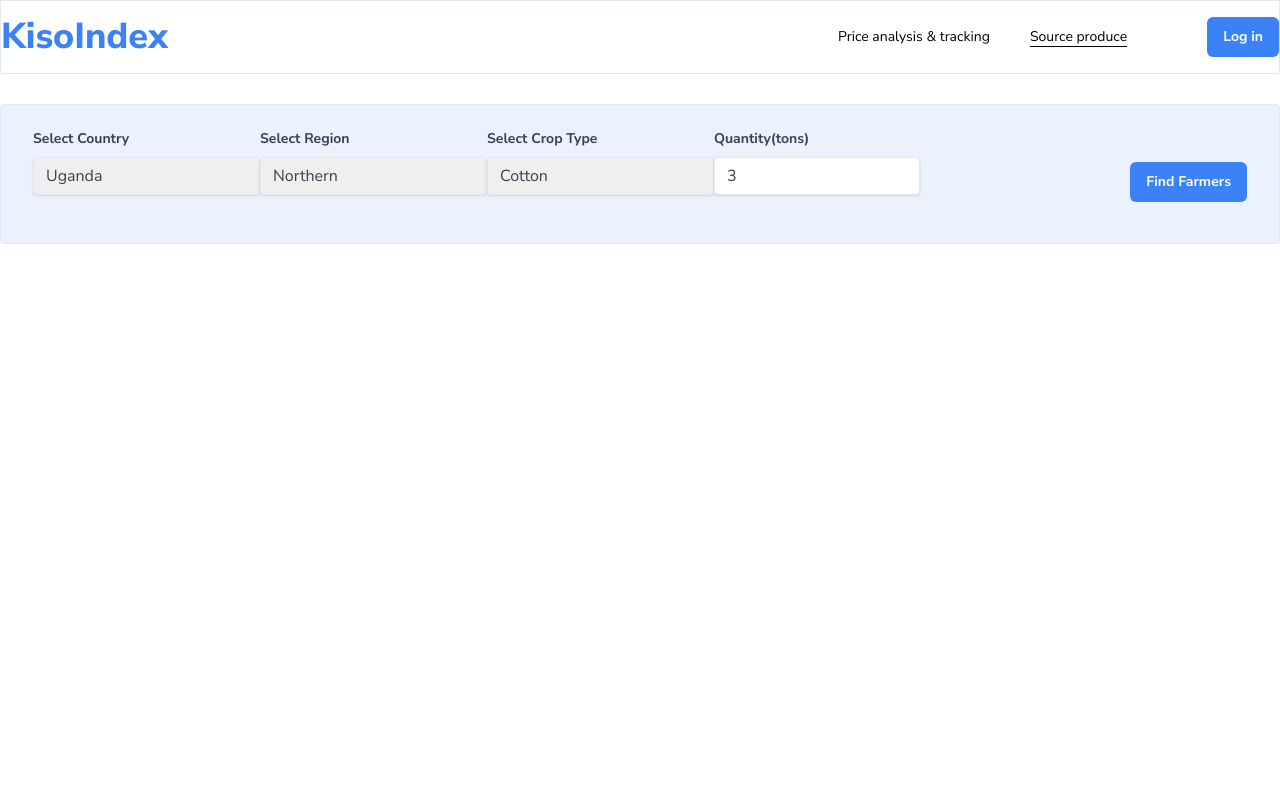
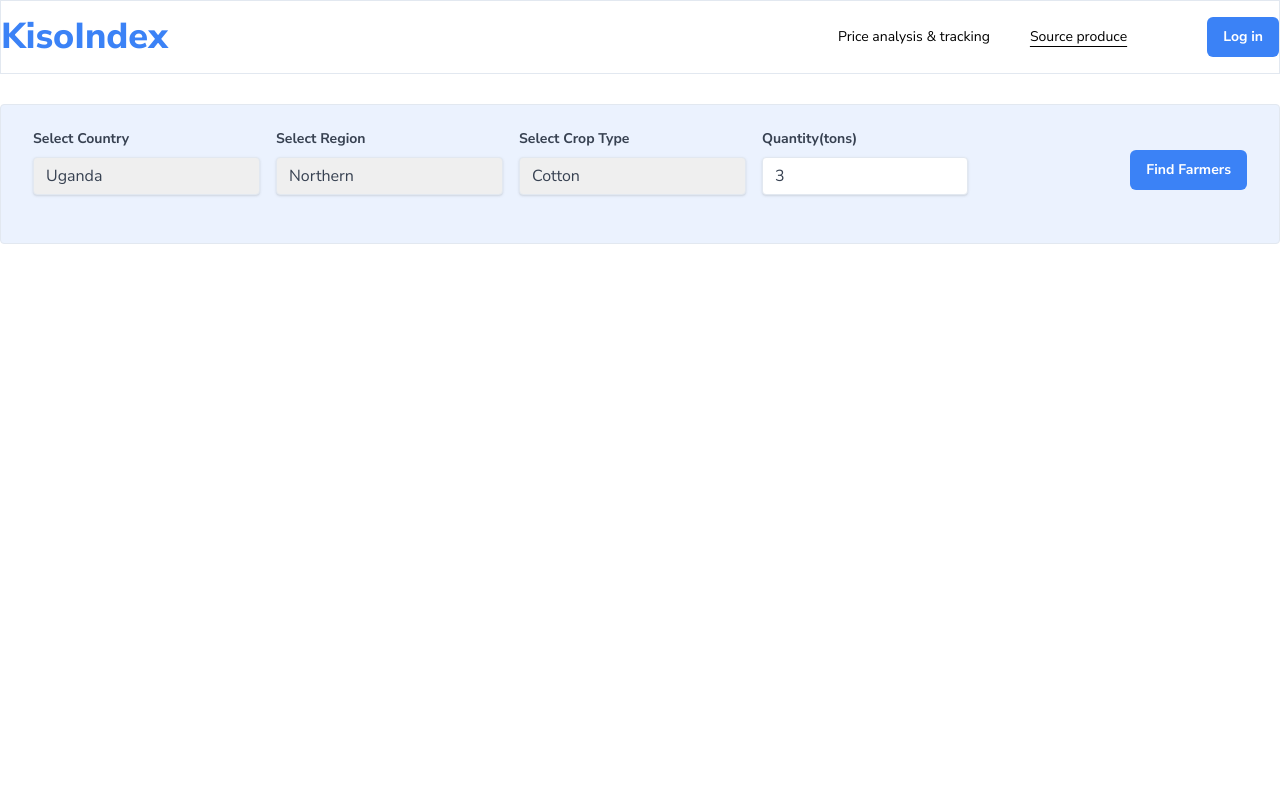
Before and after one commit to OpiniIsaac/kisofresh-frontEnd, a Next.js app: page /SourceProduce in a window 1280 px wide. Shown: the top 800 px of the page. Built offline with nearby package versions, Linux system fonts and the light colour scheme.

Commit message:
minor ui fixes

```diff
--- a/app/SourceProduce/page.tsx
+++ b/app/SourceProduce/page.tsx
@@ -126,7 +126,7 @@
             className="bg-blue-500/10 flex justify-between border hover:shadow-lg rounded px-8 pt-6 pb-8 mb-4 w-full"
           >
             {/* Form inputs */}
-            <div className="flex">
+            <div className="flex gap-4">
               {/* Select Country */}
               <div className="mb-4">
                 <label
@@ -208,7 +208,7 @@
             </div>
 
             {/* Submit button */}
-            <div className="flex items-center justify-end pt-6">
+            <div className="flex items-center justify-end">
               <Button type="submit" onClick={handlePage}>
                 Find Farmers
               </Button>
```
